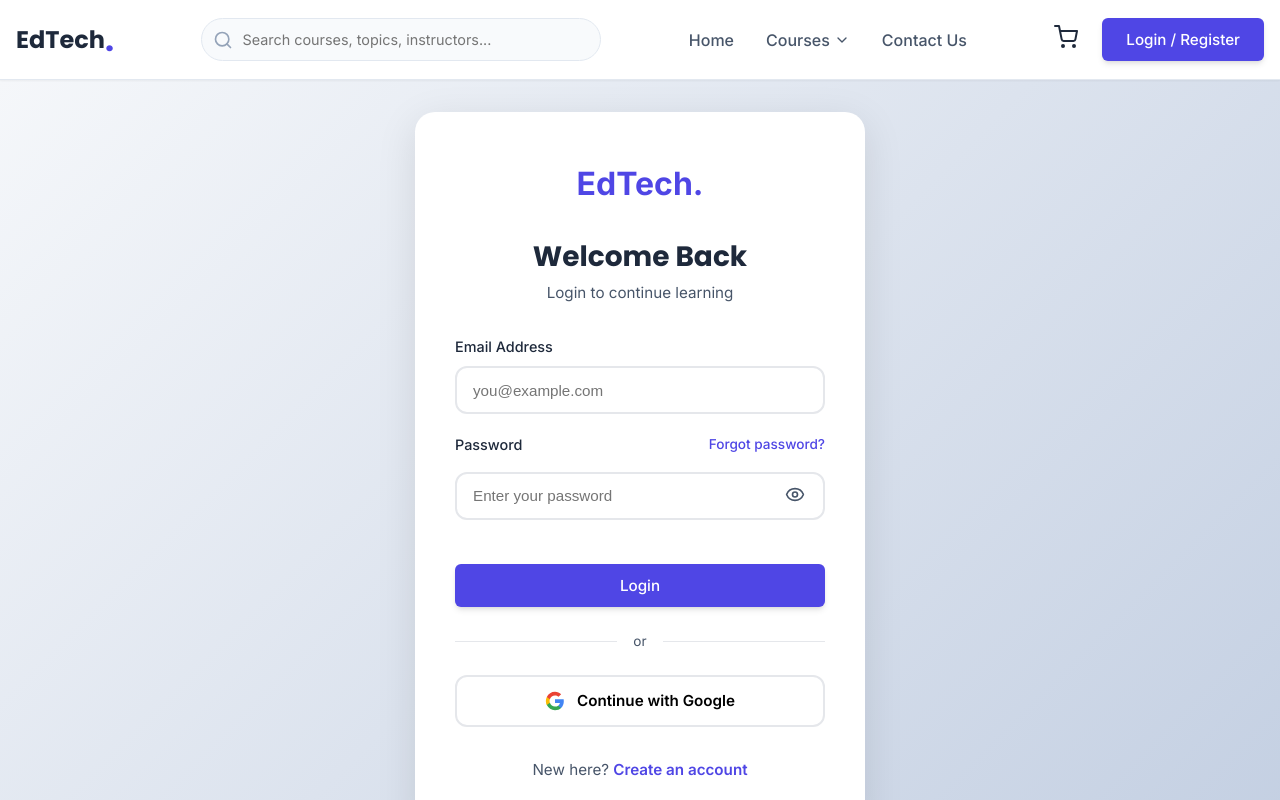
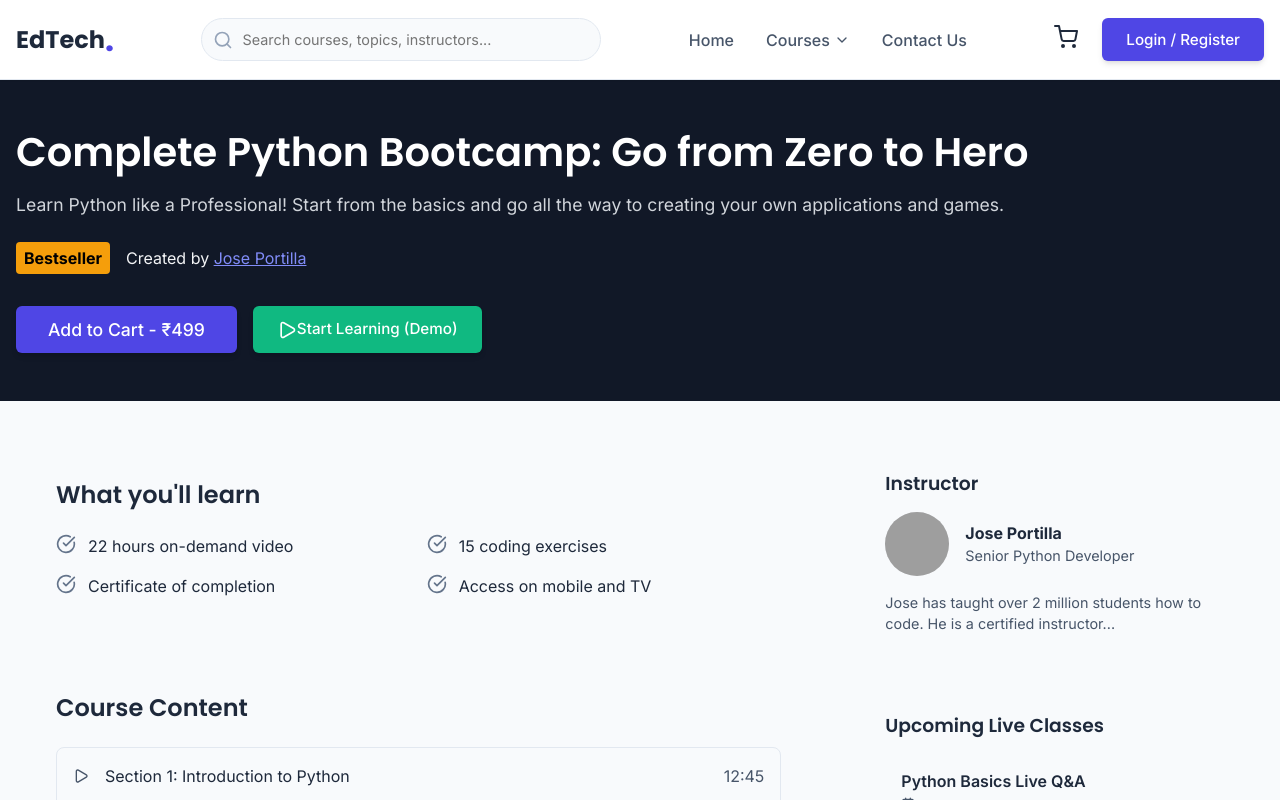
Before and after one commit to 11ranjitreddy/EduTech, a React (Vite) app: page /course/1 in a window 1280 px wide. Before the commit this address led to /login. Shown: the top 800 px of the page. Built offline with nearby package versions, Linux system fonts and the light colour scheme; grey boxes are pictures that could not be loaded.

Commit message:
cart operation is changed

```diff
--- a/src/App.jsx
+++ b/src/App.jsx
@@ -41,8 +41,8 @@ function App() {
           <Layout>
             <Routes>
               <Route path="/" element={<Home />} />
-              <Route path="/courses" element={<ProtectedRoute><Courses /></ProtectedRoute>} />
-              <Route path="/course/:id" element={<ProtectedRoute><CourseDetail /></ProtectedRoute>} />
+              <Route path="/courses" element={<Courses />} />
+              <Route path="/course/:id" element={<CourseDetail />} />
               <Route path="/learn/:id" element={<ProtectedRoute><CourseLearning /></ProtectedRoute>} />
               <Route path="/cart" element={<ProtectedRoute><Cart /></ProtectedRoute>} />
               <Route path="/contact" element={<Contact />} />
--- a/src/components/CourseCard.jsx
+++ b/src/components/CourseCard.jsx
@@ -1,11 +1,23 @@
 import React from 'react';
+import { useNavigate } from 'react-router-dom';
 import Button from './Button';
 import { useCart } from '../context/CartContext';
+import { useAuth } from '../context/AuthContext';
 import './CourseCard.css';
 
 const CourseCard = ({ course }) => {
     const { addToCart } = useCart();
+    const { isAuthenticated } = useAuth();
+    const navigate = useNavigate();
     const { title, instructor, price, rating, image, category } = course;
+
+    const handleAddToCart = () => {
+        if (!isAuthenticated) {
+            navigate('/login', { state: { from: '/courses' } });
+            return;
+        }
+        addToCart(course);
+    };
 
     return (
         <div className="course-card">
@@ -37,7 +49,7 @@ const CourseCard = ({ course }) => {
                     <Button
                         variant="outline"
                         className="add-cart-btn-sm"
-                        onClick={() => addToCart(course)}
+                        onClick={handleAddToCart}
                     >
                         Add
                     </Button>
--- a/src/pages/CourseDetail.jsx
+++ b/src/pages/CourseDetail.jsx
@@ -1,11 +1,22 @@
 import React from 'react';
-import { useParams, Link } from 'react-router-dom';
+import { useParams, Link, useNavigate } from 'react-router-dom';
 import { Play, Calendar, User, CheckCircle, Clock } from 'lucide-react';
 import { useCart } from '../context/CartContext';
+import { useAuth } from '../context/AuthContext';
 
 const CourseDetail = () => {
     const { id } = useParams();
     const { addToCart } = useCart();
+    const { isAuthenticated } = useAuth();
+    const navigate = useNavigate();
+
+    const handleAddToCart = () => {
+        if (!isAuthenticated) {
+            navigate('/login', { state: { from: `/course/${id}` } });
+            return;
+        }
+        addToCart(course);
+    };
 
     // Mock Data - normally fetch by ID
     const course = {
@@ -48,7 +59,7 @@ const CourseDetail = () => {
                             <button
                                 className="btn btn-primary"
                                 style={{ padding: '0.75rem 2rem', fontSize: '1.1rem' }}
-                                onClick={() => addToCart(course)}
+                                onClick={handleAddToCart}
                             >
                                 Add to Cart - ₹{course.price}
                             </button>
```
